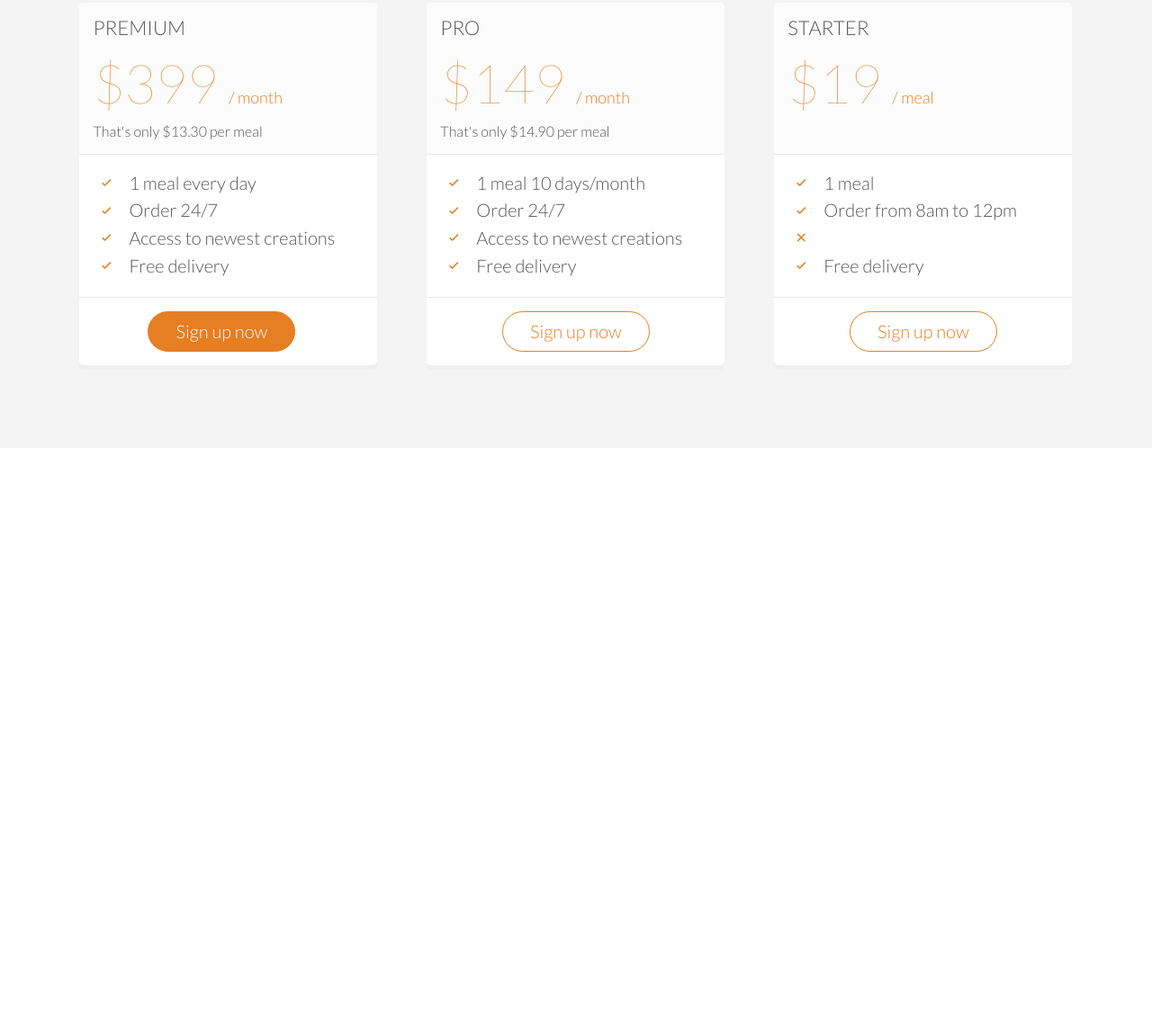
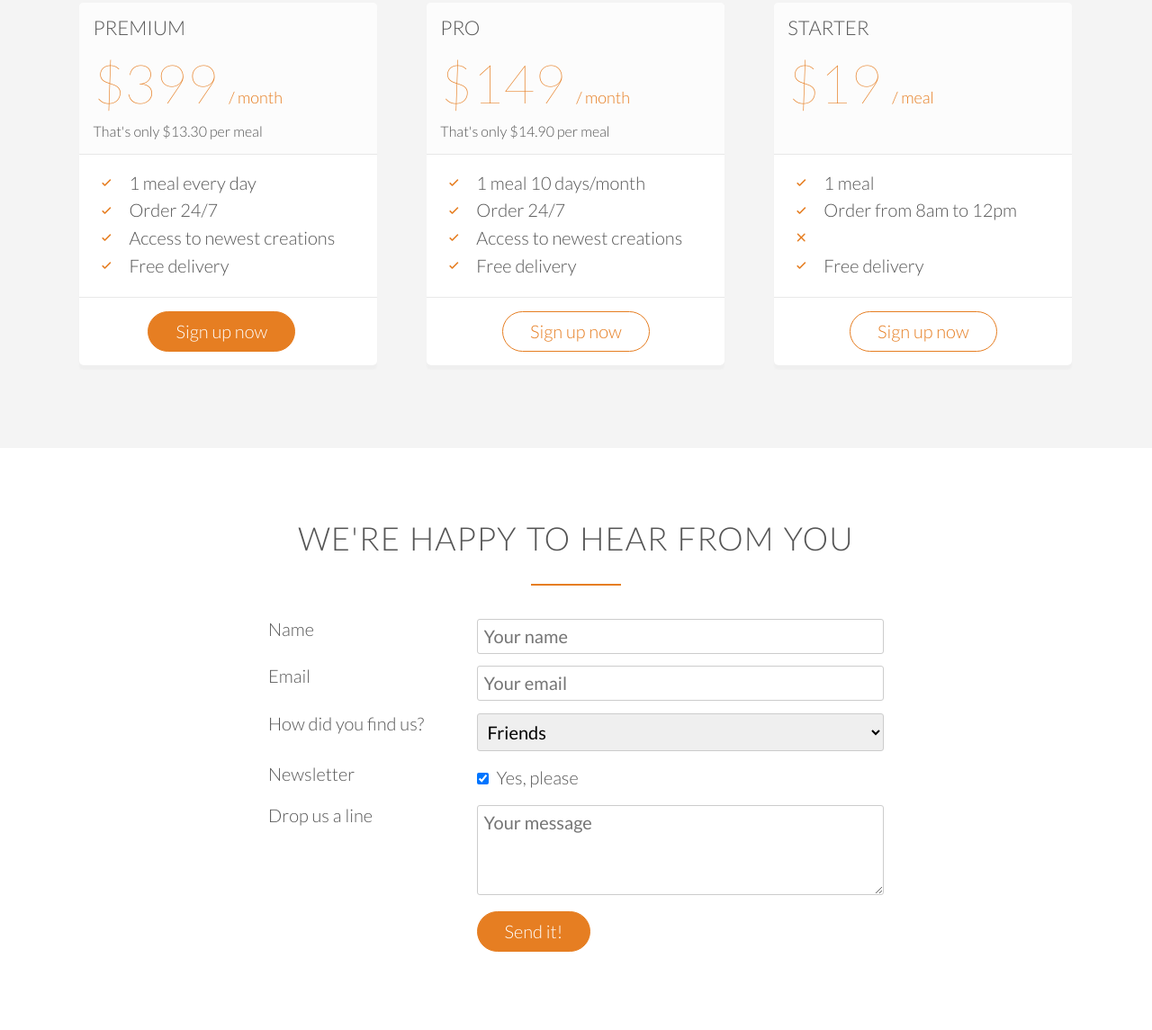
Before and after one commit to yazidmhd/omnifood, a plain HTML site: page index.html in a window 1280 px wide. Shown: the part 4113-5258 px from the top of the page at 90% size. Before the commit the page ends 4611 px from the top, so only its background shows below. Drawn offline with nearby package versions, Linux system fonts and the light colour scheme.

Commit message:
build contact form section of site

```diff
--- a/index.html
+++ b/index.html
@@ -304,5 +304,74 @@
         </div>
     </section>
 
+    <section class="section-form">
+        <div class="row">
+            <h2>We're happy to hear from you</h2>
+        </div>
+        <div class="row">
+            <form class="contact-form" action="#" method="POST">
+                <div class="row">
+                    <div class="col span-1-of-3">
+                        <label for="name">Name</label>
+                    </div>
+                    <div class="col span-2-of-3">
+                        <input type="text" name="name" id="name" placeholder="Your name" required>
+                    </div>
+                </div>
+
+                <div class="row">
+                    <div class="col span-1-of-3">
+                        <label for="email">Email</label>
+                    </div>
+                    <div class="col span-2-of-3">
+                        <input type="email" name="email" id="email" placeholder="Your email" required>
+                    </div>
+                </div>
+
+                <div class="row">
+                    <div class="col span-1-of-3">
+                        <label for="find-us">How did you find us?</label>
+                    </div>
+                    <div class="col span-2-of-3">
+                        <select name="find-us" id="find-us">
+                            <option value="friends" selected>Friends</option>
+                            <option value="search">Search engine</option>
+                            <option value="ad">Advertisement</option>
+                            <option value="other">Other</option>
+                        </select>
+                    </div>
+                </div>
+
+                <div class="row">
+                    <div class="col span-1-of-3">
+                        <label for="news">Newsletter</label>
+                    </div>
+                    <div class="col span-2-of-3">
+                        <input type="checkbox" name="news" id="news" checked> Yes, please
+                    </div>
+                </div>
+
+                <div class="row">
+                    <div class="col span-1-of-3">
+                        <label for="message">Drop us a line</label>
+                    </div>
+                    <div class="col span-2-of-3">
+                        <textarea name="message" id="message" placeholder="Your message"></textarea>
+                    </div>
+                </div>
+
+                <div class="row">
+                    <div class="col span-1-of-3">
+                        <label>&nbsp;</label>
+                    </div>
+                    <div class="col span-2-of-3">
+                        <input type="submit" value="Send it!">
+                    </div>
+                </div>
+
+            </form>
+        </div>
+    </section>
+
 </body>
 </html>
--- a/resources/css/style.css
+++ b/resources/css/style.css
@@ -139,7 +139,7 @@ a:hover,a:active {
 
 /* ------ BUTTONS ------ */
 
-.btn:link, .btn:visited {
+.btn:link, .btn:visited, input[type=submit] {
     display: inline-block;
     padding: 10px 30px;
     font-weight: 300;
@@ -149,7 +149,7 @@ a:hover,a:active {
 
 }
 
-.btn-full:link, .btn-full:visited {
+.btn-full:link, .btn-full:visited, input[type=submit] {
     background-color: #e67e22;
     border: 1px solid #e67e22;
     color: #fff;
@@ -161,7 +161,7 @@ a:hover,a:active {
     color: #e67e22;
 }
 
-.btn:hover, .btn:active {
+.btn:hover, .btn:active, input[type=submit]:hover, input[type=submit]:active {
     background-color: #cf6d17;
 }
 
@@ -439,3 +439,31 @@ cite img {
 .plan-box ul li {
     margin: 5px 0;
 }
+
+/* ------------------------------------------ */
+/* CONTACT-FORM */
+/* ------------------------------------------ */
+
+.contact-form {
+    width: 60%;
+    margin: 0 auto;
+}
+
+input[type=text], input[type=email], select, textarea {
+    width: 100%;
+    padding: 7px;
+    border-radius: 3px;
+    border: 1px solid #ccc;
+}
+
+textarea {
+    height: 100px;
+}
+
+input[type=checkbox] {
+    margin: 10px 5px 10px 0;
+}
+
+*:focus {
+    outline: none;
+}
```
